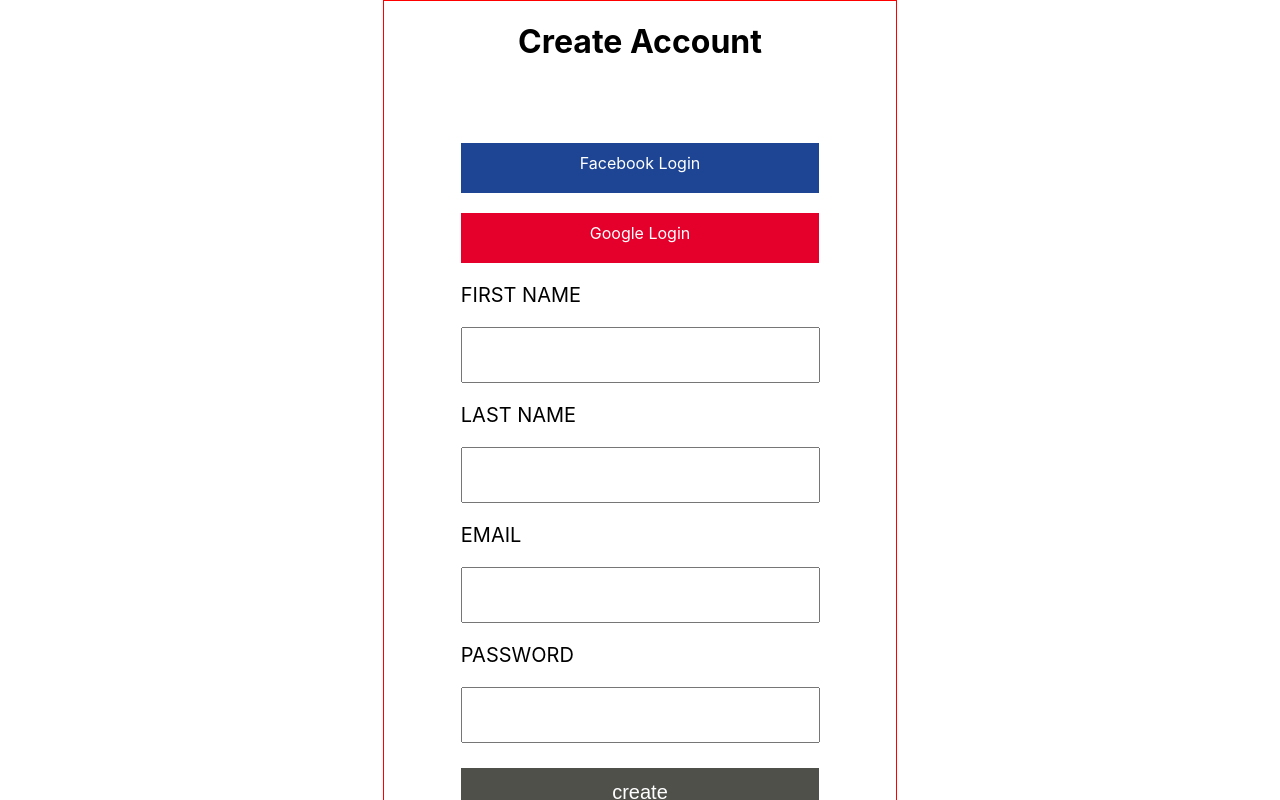
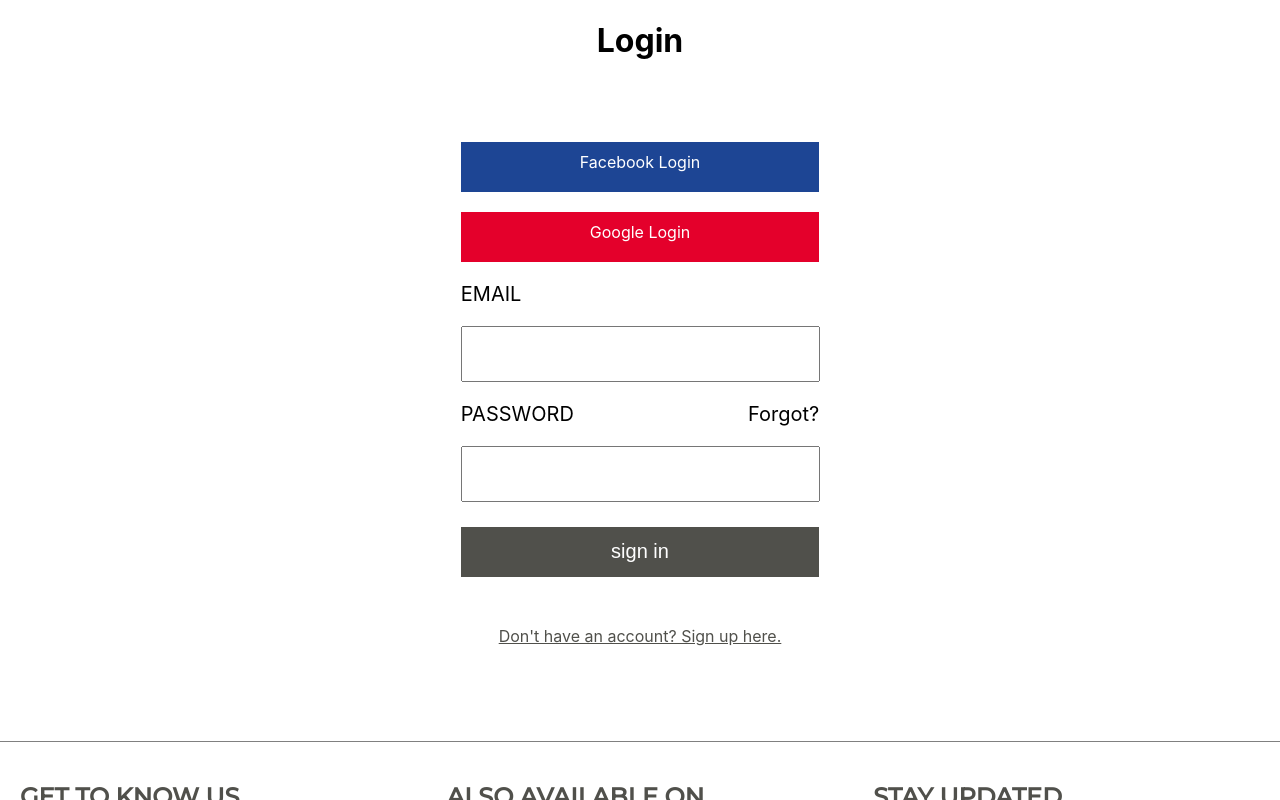
Before and after one commit to jitesh-95/dot-and-key, a React (Create React App) app: page / in a window 1280 px wide. Shown: the top 800 px of the page. Built offline with nearby package versions, Linux system fonts and the light colour scheme.

Commit message:
add login

```diff
--- a/src/App.js
+++ b/src/App.js
@@ -1,13 +1,27 @@
 
 import "./App.css";
 import Footer from "./components/Footer";
+import Account from "./Pages/Account";
 import Login from "./Pages/Login";
 import Signup from "./Pages/Signup";
+import {
+
+  Routes,
+  Route,
+} from "react-router-dom";
+import Home from "./Pages/Home";
 
 function App() {
   return <div className="App">
-    {/* <Login /> */}
-    <Signup/>
+
+    <Routes>
+      {/* <Route path="" element={<Home/>}/> */}
+      <Route path="/" element={<Login />}/>
+      <Route path="signup" element={<Signup/>}/>
+      <Route path="account" element={  <Account/>}/>
+    </Routes>
+
+
     <Footer/>
 
 
--- /dev/null
+++ b/src/Pages/Account.css
@@ -0,0 +1,29 @@
+.accountmain{
+    width:100%;
+    height:600px;
+    /* border:1px solid red; */
+
+
+}
+.accountmain1{
+    display: flex;
+}
+
+.acch1{
+    margin: auto;
+}
+.loutbtn{
+    width:100px;
+    display: block;
+    margin: auto;
+    color: grey;
+    background-color: white;
+    text-decoration: underline;
+
+}
+.ac1{
+    width:50%;
+    height:370px;
+    /* border:1px solid green; */
+    padding: 10%;
+}
--- /dev/null
+++ b/src/Pages/Account.jsx
@@ -0,0 +1,37 @@
+import React from "react";
+import "./Account.css";
+import { useNavigate } from "react-router-dom"
+const Account = () => {
+  const navigate = useNavigate()
+  var  userdata=JSON.parse(localStorage.getItem("userdedails"));
+  console.log(userdata)
+  return (
+    <div className="accountmain">
+      <h1 className="acch1">My account</h1>
+      <button className="loutbtn" onClick={()=>{
+        navigate(`/`)
+
+      }}>Log out</button>
+      <div className="accountmain1">
+        <div className="ac1">
+            <h2>Order History</h2>
+            <p>You haven't placed any orders yet.</p>
+        </div>
+        <div className="ac1">
+            <h2>Account details</h2>
+            <p></p>
+            {/* {userdata.map((el)=>{
+                <p>{`${el.firstname}+${el.lastname}`}</p>
+
+            })} */}
+            <h4>{`${userdata.firstname} ${userdata.lastname}`}</h4>
+            <h2>{`${userdata.firstname} ${userdata.lastname}`}</h2>
+            <p>India</p>
+            <p>View addresses (1)</p>
+        </div>
+      </div>
+    </div>
+  );
+};
+
+export default Account;
--- a/src/Pages/Home.jsx
+++ b/src/Pages/Home.jsx
@@ -1 +1,12 @@
-// home page
+// home page rafce
+import React from 'react'
+
+const Home = () => {
+  return (
+    <div>
+      <h1>Home </h1>
+    </div>
+  )
+}
+
+export default Home
--- a/src/Pages/Login.css
+++ b/src/Pages/Login.css
@@ -2,7 +2,7 @@
     width: 40%;
     height:700px;
     margin:auto;
-    border: 1px solid red;
+    /* border: 1px solid red; */
 }
 h1{
     text-align: center;
@@ -26,6 +26,10 @@
 .google>div{
     background-color:
     #e4002b;
+}
+.google>div:hover{
+    background-color:
+    #df1439d2;
 }
 .input{
 
@@ -65,7 +69,7 @@
     background-repeat: no-repeat;
     background-size: 105% 110%;
     background-color:
-    #1d4594;
+    #2152b4;
     width:10%;
     height:100%;
     border:1px solid green;
@@ -78,3 +82,16 @@
     color:white;
     width: 100%;
 }
+.fa1:hover{
+    background-color: #0d32aac4; ;
+}
+.signlink{
+    text-align: center;
+
+}
+
+.lisign{
+  text-align: center;
+  margin-top: -6px;
+
+}
--- a/src/Pages/Login.jsx
+++ b/src/Pages/Login.jsx
@@ -1,8 +1,41 @@
-import React from 'react'
+import React, { useEffect, useState } from 'react'
 import "./Login.css";
 import {FaFacebookSquare } from "react-icons/fa";
+import { Link, Navigate } from 'react-router-dom';
+import { useNavigate } from "react-router-dom";
+var  userdetails=JSON.parse(localStorage.getItem("userdedails"))||[];
+console.log(userdetails)
 
 const Login = () => {
+  const navigate = useNavigate()
+  const [form,setform]=useState({});
+  const onchange=(e)=>{
+    let {name,value}=e.target;
+
+    setform({
+      ...form,
+      [name]: value,
+    });
+
+  }
+  useEffect(() => {
+   // console.log(form);
+  }, [form]);
+  const handleOnSubmit=(e)=>{
+    e.preventDefault();
+    //console.log(form)
+    if(form.email==userdetails.email && form.password==userdetails.password){
+      alert("login succes");
+       navigate("Account")
+      // window.location = 'Account.jsx';
+
+    }else{
+      alert("email and password wrong")
+    }
+
+  }
+
+
   return (
     <div className='loginmain'>
       <h1>Login</h1>
@@ -19,11 +52,11 @@
         <div className='fa1'>Google Login</div>
       </div>
       <br/>
-      <form className='form'>
+      <form className='form' onSubmit={handleOnSubmit}>
         <label>EMAIL</label>
         <br/>
         <br/>
-        <input className='input'/>
+        <input className='input' type="email" name="email" onChange={onchange}/>
         <br/>
         <br/>
         <div className='la'>
@@ -32,10 +65,10 @@
         </div>
         <br/>
 
-        <input className='input'/>
-        <button>sign in</button>
+        <input className='input' type="password" name="password" onChange={onchange}/>
+        <button type='submit'>sign in</button>
       </form>
-      <p><a href="Signup.jsx">Don't have an account? Sign up here.</a></p>
+     <p className='lisign'><Link  to="signup" style={{ color:" #50504b"}}>Don't have an account? Sign up here.</Link></p>
 
 
     </div>
--- a/src/Pages/Signup.css
+++ b/src/Pages/Signup.css
@@ -2,7 +2,7 @@
     width: 40%;
     height:900px;
     margin:auto;
-    border: 1px solid red;
+    /* border: 1px solid red; */
 }
 .facebook{
     width:70%;
--- a/src/Pages/Signup.jsx
+++ b/src/Pages/Signup.jsx
@@ -1,7 +1,29 @@
-import React from 'react';
+import React, { useEffect, useState } from 'react';
 import "./Signup.css";
+import { useNavigate } from "react-router-dom";
 
 const Signup = () => {
+  const navigate = useNavigate()
+  const [form, setform] = useState({});
+  const onChange=(e)=>{
+    //console.log(e.target.value)
+    let { name, value } = e.target;
+    setform({
+      ...form,
+      [name]: value,
+    });
+
+  }
+  useEffect(() => {
+    //console.log(form);
+  }, [form]);
+
+  const handleOnSubmit=(e)=>{
+    e.preventDefault();
+    console.log(form)
+    localStorage.setItem("userdedails",JSON.stringify(form))
+
+  }
   return (
     <div className='signmain'>
       <h1>Create Account</h1>
@@ -18,33 +40,33 @@
         <div className='fa1'>Google Login</div>
       </div>
       <br/>
-      <form className='form'>
+      <form className='form' onSubmit={handleOnSubmit}>
         <label>FIRST NAME</label>
         <br/>
         <br/>
-        <input className='input'/>
+        <input className='input'  type="text" name="firstname"  onChange={onChange}/>
         <br/>
         <br/>
         <label>LAST NAME</label>
         <br/>
         <br/>
-        <input className='input'/>
+        <input className='input'  type="text" name="lastname"  onChange={onChange}/>
         <br/>
         <br/>
         <label>EMAIL</label>
         <br/>
         <br/>
-        <input className='input'/>
+        <input className='input' type="email" name="email"  onChange={onChange}/>
         <br/>
         <br/>
         <div className='la'>
         <label >PASSWORD </label>
-        {/* <label > Forgot?</label> */}
+
         </div>
         <br/>
 
-        <input className='input'/>
-        <button>create</button>
+        <input className='input' type="password" name="password"  onChange={onChange}/>
+        <button type="submit" onClick={()=>navigate("/")}>create</button>
       </form>
     </div>
   )
--- a/src/components/Footer.css
+++ b/src/components/Footer.css
@@ -56,9 +56,10 @@
     .footermain{
         display: grid;
         grid-template-columns: repeat(1fr);
+
     }
    .footermain>div{
-    width:50%;
+    width:80%;
 
    }
 
```
